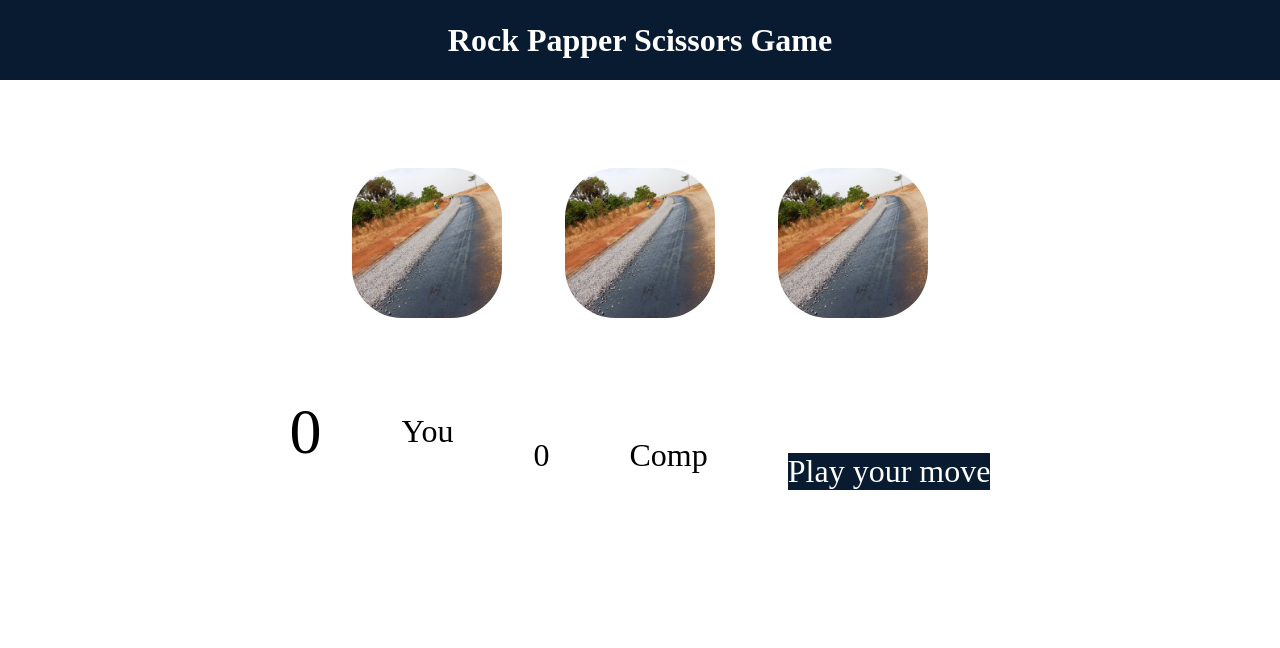
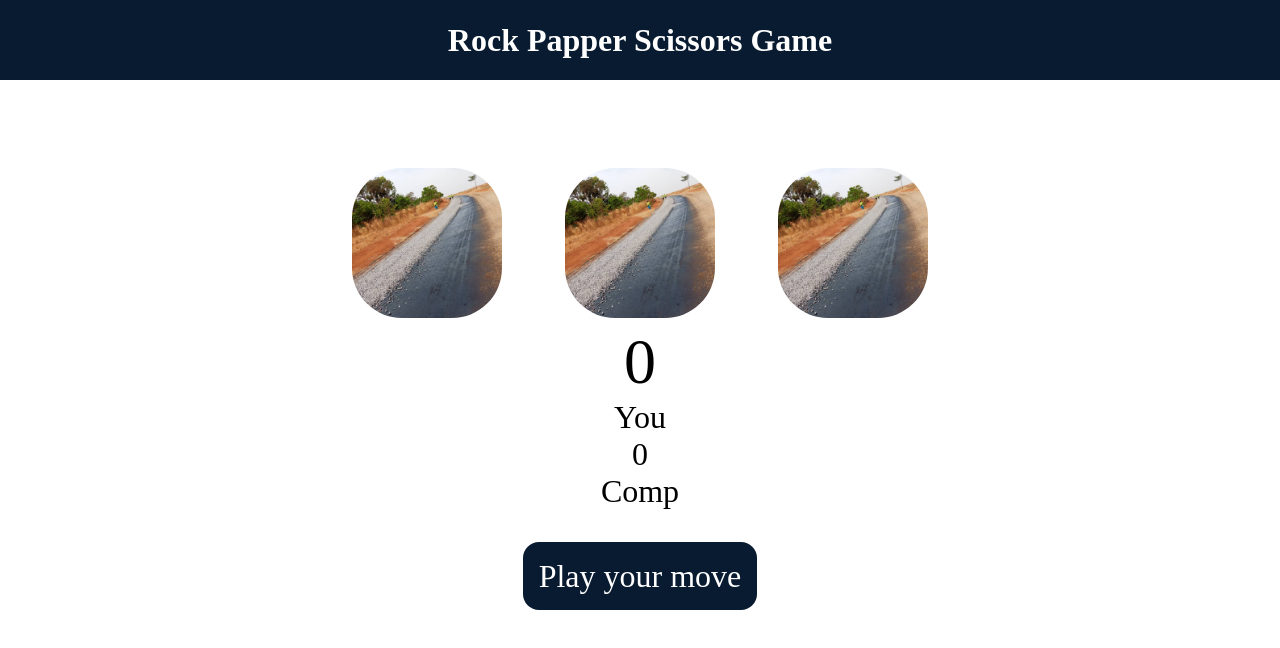
Before and after one commit to TobiFarinde/Papper-Scissors-Game, a plain HTML site: page index.html in a window 1280 px wide. Drawn offline with Linux system fonts and the light colour scheme.

Commit message:
JS workflow

```diff
--- a/script.js
+++ b/script.js
@@ -0,0 +1,4 @@
+let userScore = 0;
+let compScore = 0;
+
+const choices = document.querySelectorAll(".choice");
--- a/style.css
+++ b/style.css
@@ -47,7 +47,7 @@ img {
 }
 
 .score-board {
-    display: flex;
+    display: inline;
     justify-content: center;
     align-items: center;
     font-size: 2rem;
@@ -59,9 +59,16 @@ img {
     font-size: 4rem;
 }
 
+.msg-container {
+    margin-top: 3rem;
+}
+
 .msg {
     margin-top: 5rem;
     background-color: #081b31;
     color: #fff;
     font-size: 2rem;
+    display: inline;
+    padding: 1rem;
+    border-radius: 1rem;
 }
```
